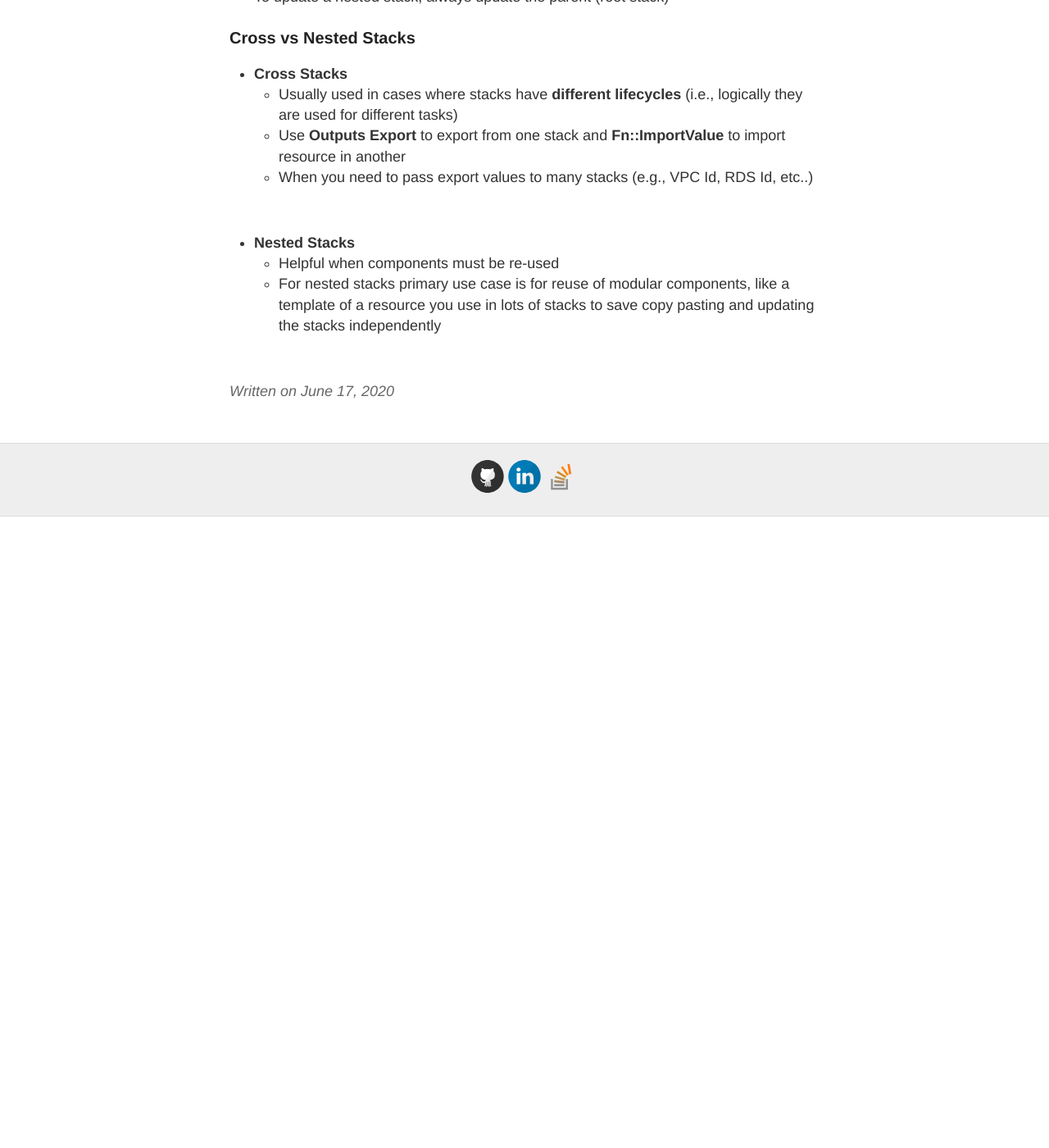
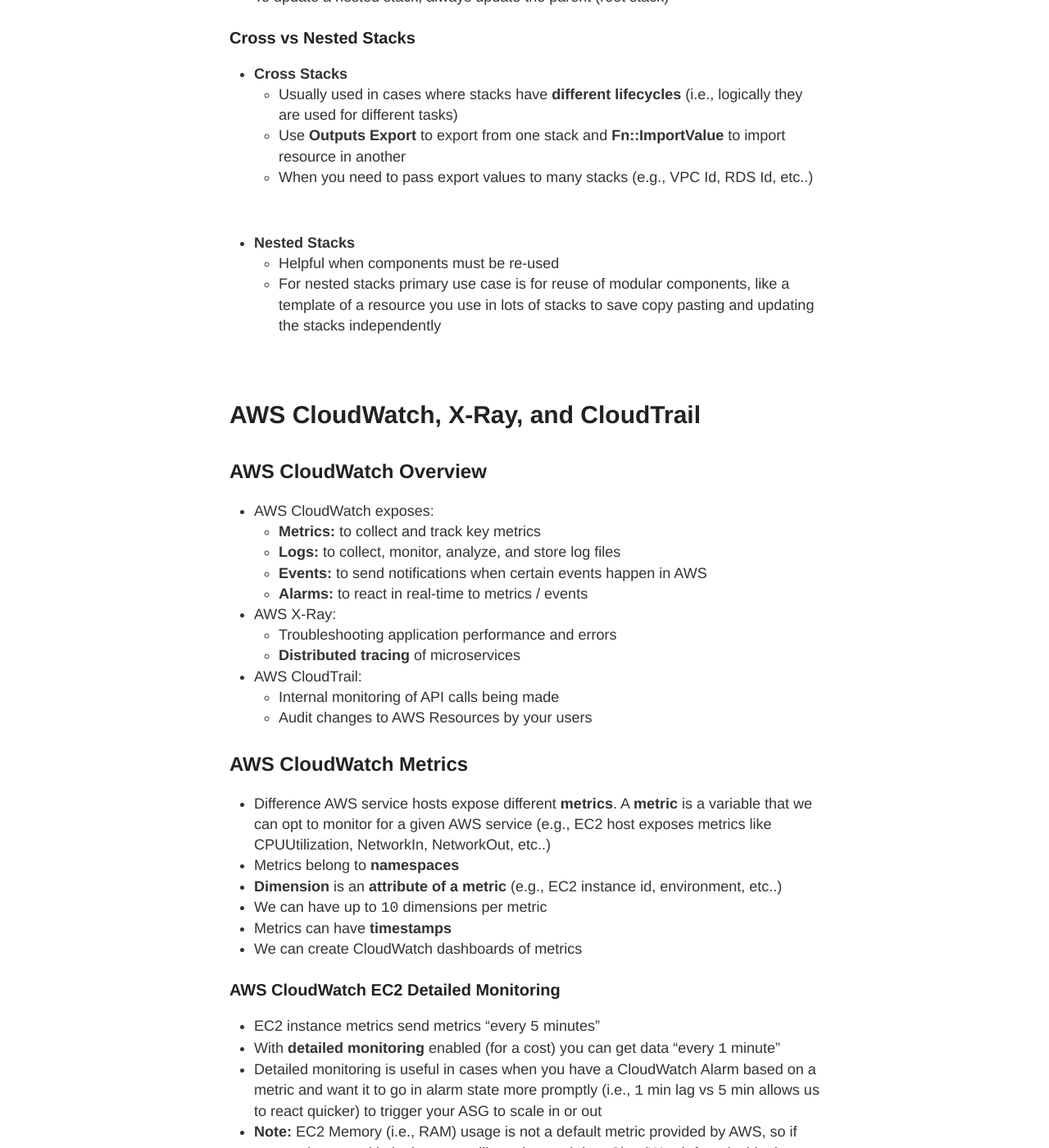
Before and after one commit to gutucristian/gutucristian.github.io, a Jekyll site: the page built from _posts/2020-06-17-Amazon-Web-Services-(AWS).md, in a window 1280 px wide and 1400 px high, scrolled down 118738 px. Shown: the whole window at 82% size. Built offline with Jekyll 4.4.1, drawn with Linux system fonts in a browser that asks for light colours; our own code applies the rules of GitHub Pages for plain Markdown files; before the commit the page ends 119368 px from its top, so only the background shows below that; some of the changed text lies outside the part shown.

Commit message:
Update 2020-06-17-Amazon-Web-Services-(AWS).md

```diff
--- a/_posts/2020-06-17-Amazon-Web-Services-(AWS).md
+++ b/_posts/2020-06-17-Amazon-Web-Services-(AWS).md
@@ -2971,3 +2971,52 @@
   - For nested stacks primary use case is for reuse of modular components, like a template of a resource you use in lots of stacks to save copy pasting and updating the stacks independently
 
 ![]()
+
+# AWS CloudWatch, X-Ray, and CloudTrail
+
+## AWS CloudWatch Overview
+
+- AWS CloudWatch exposes:
+  - **Metrics:** to collect and track key metrics
+  - **Logs:** to collect, monitor, analyze, and store log files
+  - **Events:** to send notifications when certain events happen in AWS
+  - **Alarms:** to react in real-time to metrics / events
+- AWS X-Ray:
+  - Troubleshooting application performance and errors
+  - **Distributed tracing** of microservices
+- AWS CloudTrail:
+  - Internal monitoring of API calls being made
+  - Audit changes to AWS Resources by your users
+
+## AWS CloudWatch Metrics
+
+- Difference AWS service hosts expose different **metrics**. A **metric** is a variable that we can opt to monitor for a given AWS service (e.g., EC2 host exposes metrics like CPUUtilization, NetworkIn, NetworkOut, etc..)
+- Metrics belong to **namespaces**
+- **Dimension** is an **attribute of a metric** (e.g., EC2 instance id, environment, etc..)
+- We can have up to `10` dimensions per metric
+- Metrics can have **timestamps**
+- We can create CloudWatch dashboards of metrics
+
+### AWS CloudWatch EC2 Detailed Monitoring
+
+- EC2 instance metrics send metrics "every `5` minutes"
+- With **detailed monitoring** enabled (for a cost) you can get data "every `1` minute"
+- Detailed monitoring is useful in cases when you have a CloudWatch Alarm based on a metric and want it to go in alarm state more promptly (i.e., `1` min lag vs `5` min allows us to react quicker) to trigger your ASG to scale in or out
+- **Note:** EC2 Memory (i.e., RAM) usage is not a default metric provided by AWS, so if you are interested in it, then you will need to push it to CloudWatch from inside the instance as a **custom metric**
+
+Side note:
+- **Detailed Monitoring is an EC2 feature** that allows the default, EC2 *host-reported metrics* at a `1` **minute interval** instead of the default 5 minute interval
+- **High-Resolution Metrics are always custom metrics**, which can be published as frequently as a `1` **second interval**
+- See ![reference](https://acloud.guru/forums/aws-cda-2018/discussion/-L_sup5MFrFbXUGKZ_77/high%20resolution%20metrics%20and%20detailed%20monitoring)
+
+### AWS CloudWatch Custom Metrics
+
+- Possibility to define and send your own custom metrics to CloudWatch (e.g., EC2 host RAM usage)
+- Ability to use dimensions (attributes) to **segment metrics**
+  - Instance.id
+  - Environment.name
+- Metric resolution:
+  - Standard: `1` minute
+  - **High Resolution:** up to `1` second (API call parameter to enable high resolution is called **StorageResolution**) -- higher cost
+- To send custom metric data to CloudWatch use the **PutMetricData** API call
+- Use **exponential back off** in case of throttle errors
```
